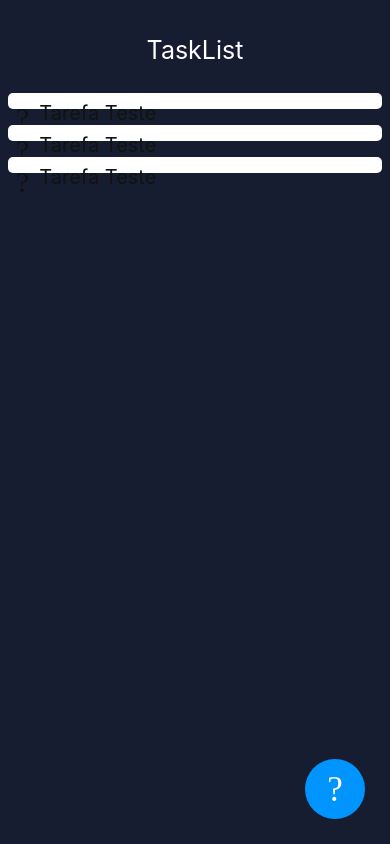
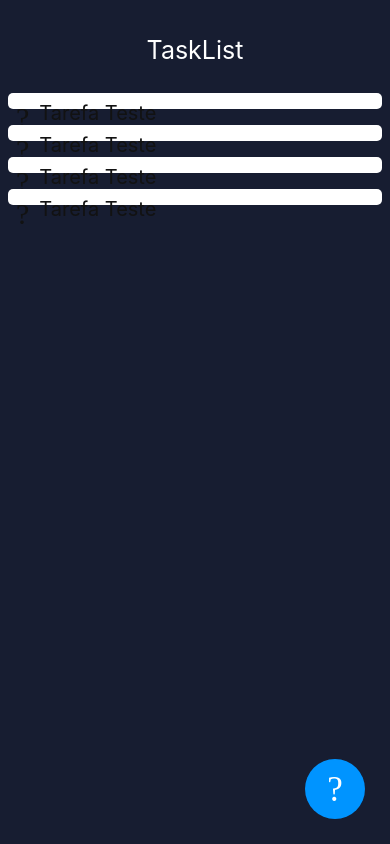
Before and after one commit to ErisvaldoCorreia/tasklist, a React Native app: screen / in a window 390 px wide. Built offline with nearby package versions, Linux system fonts and the light colour scheme.

Commit message:
Inserindo Animações

```diff
--- a/src/TaskList/index.js
+++ b/src/TaskList/index.js
@@ -2,9 +2,16 @@ import React from 'react';
 import { Container, Check, Tarefa, } from './styles';
 import { Ionicons } from '@expo/vector-icons';
 
+import * as Animatable from 'react-native-animatable';
+
 export default function TaskList({ data }) {
   return (
-    <Container>
+    <Animatable.View
+        animation="fadeInDown"
+        duration={1500}
+        useNativeDriver
+    >
+        <Container>
 
         <Check>
             <Ionicons name="md-checkmark-circle" color="#121212" size={30} />
@@ -14,6 +21,7 @@ export default function TaskList({ data }) {
             {data.task}
         </Tarefa>
 
-    </Container>
+        </Container>
+    </Animatable.View>
   );
 }
--- a/src/index.js
+++ b/src/index.js
@@ -3,6 +3,7 @@ import { FlatList } from 'react-native';
 import { Container, Titulo, BotaoAdd } from './styles';
 import { Ionicons } from '@expo/vector-icons';
 
+import * as Animatable from 'react-native-animatable';
 import TaskList from './TaskList';
 
 export default function Home() {
@@ -11,6 +12,7 @@ export default function Home() {
         { key: 1, task: 'Tarefa Teste'},
         { key: 2, task: 'Tarefa Teste'},
         { key: 3, task: 'Tarefa Teste'},
+        { key: 4, task: 'Tarefa Teste'},
     ]);
 
   return (
@@ -26,9 +28,16 @@ export default function Home() {
         renderItem={ ({item}) => <TaskList data={item} /> }
       />
 
+    <Animatable.View
+        useNativeDriver
+        animation="bounceInUp"
+        duration={1200}
+    >
       <BotaoAdd>
           <Ionicons name="ios-add" size={35} color="#fff" />
       </BotaoAdd>
+    </Animatable.View>
+
 
     </Container>
   );
```
